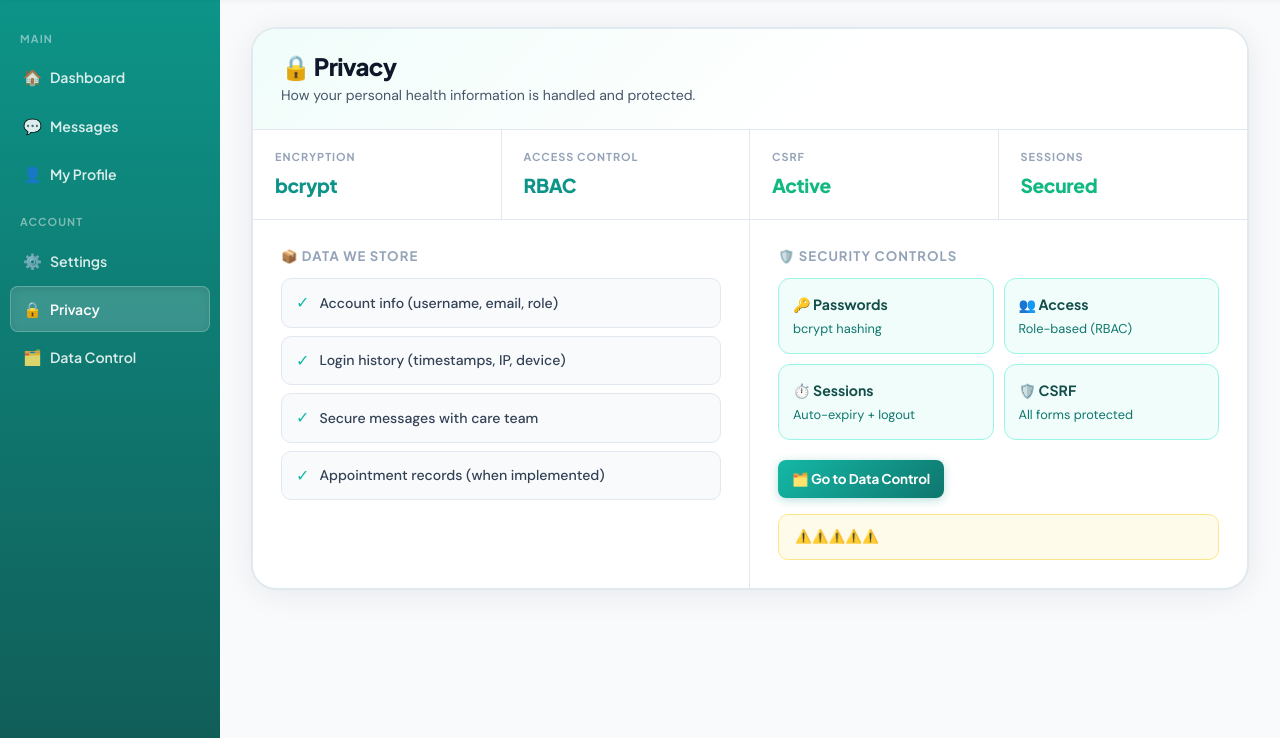
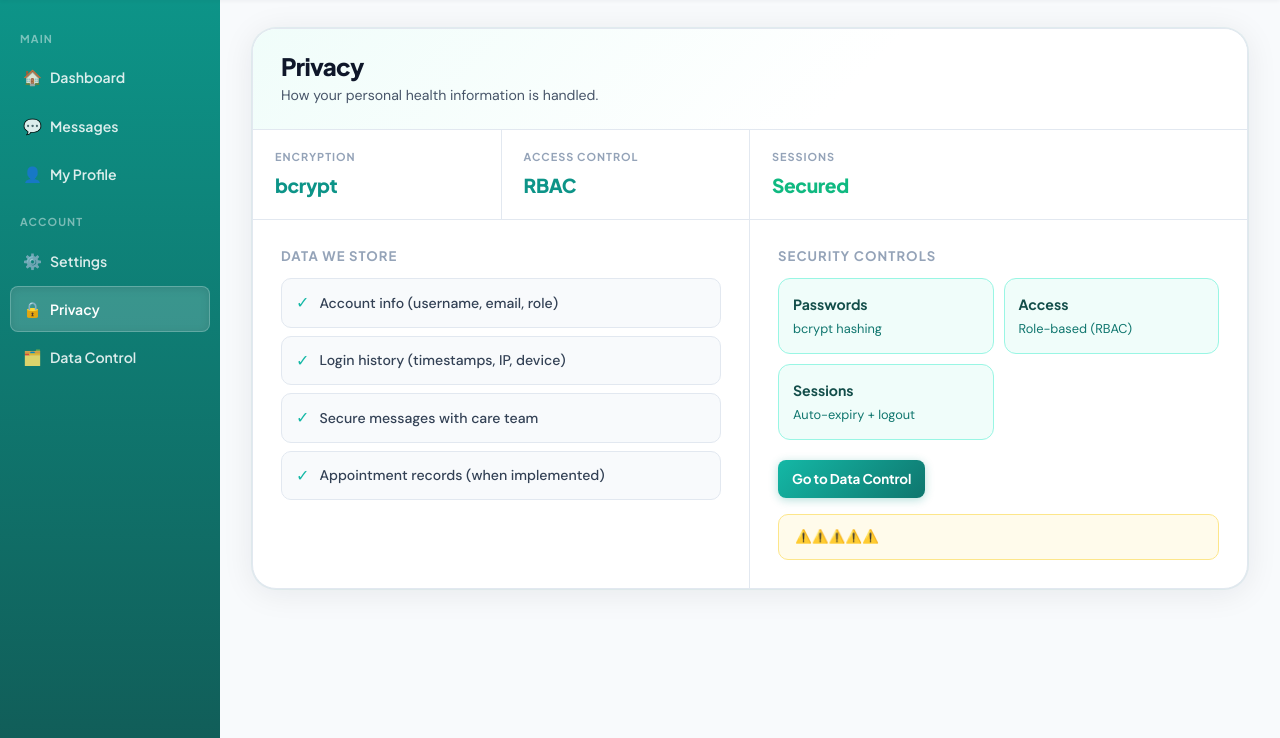
Before and after one commit to TheBobGottfriedFan/CS310_GROUP03, a Django app: page /privacy/ in a window 1280 px wide. Shown: the part 62-800 px from the top of the page. Run offline with Django 4.2, Linux system fonts and the light colour scheme; the visitor is signed in with stand-in values (Sample User, id 1); data that the repository does not hold is empty.

Commit message:
Update privacy.html

```diff
--- a/portal/templates/portal/privacy.html
+++ b/portal/templates/portal/privacy.html
@@ -6,8 +6,8 @@
 
   <!-- Header -->
   <div style="padding:22px 28px; border-bottom:1px solid var(--border); background:linear-gradient(135deg,var(--teal-50) 0%,white 60%);">
-    <h1 style="font-family:var(--font); font-size:1.5rem; font-weight:900; letter-spacing:-0.03em; color:var(--gray-900); margin:0 0 3px;">🔒 Privacy</h1>
-    <p class="muted" style="margin:0; font-size:0.88rem;">How your personal health information is handled and protected.</p>
+    <h1 style="font-family:var(--font); font-size:1.5rem; font-weight:900; letter-spacing:-0.03em; color:var(--gray-900); margin:0 0 3px;">Privacy</h1>
+    <p class="muted" style="margin:0; font-size:0.88rem;">How your personal health information is handled.</p>
   </div>
 
   <!-- Stats row -->
@@ -20,10 +20,6 @@
       <p style="font-size:0.68rem; font-weight:700; letter-spacing:0.09em; text-transform:uppercase; color:var(--text-muted); margin:0 0 5px; font-family:var(--font);">Access Control</p>
       <p style="font-size:1.2rem; font-weight:900; color:var(--teal-600); font-family:var(--font); letter-spacing:-0.02em; margin:0;">RBAC</p>
     </div>
-    <div style="padding:18px 22px; border-right:1px solid var(--border);">
-      <p style="font-size:0.68rem; font-weight:700; letter-spacing:0.09em; text-transform:uppercase; color:var(--text-muted); margin:0 0 5px; font-family:var(--font);">CSRF</p>
-      <p style="font-size:1.2rem; font-weight:900; color:var(--green); font-family:var(--font); letter-spacing:-0.02em; margin:0;">Active</p>
-    </div>
     <div style="padding:18px 22px;">
       <p style="font-size:0.68rem; font-weight:700; letter-spacing:0.09em; text-transform:uppercase; color:var(--text-muted); margin:0 0 5px; font-family:var(--font);">Sessions</p>
       <p style="font-size:1.2rem; font-weight:900; color:var(--green); font-family:var(--font); letter-spacing:-0.02em; margin:0;">Secured</p>
@@ -34,7 +30,7 @@
   <div style="display:grid; grid-template-columns:1fr 1fr; gap:0;">
 
     <div style="padding:28px; border-right:1px solid var(--border);">
-      <h3 style="font-family:var(--font); font-size:0.82rem; font-weight:700; text-transform:uppercase; letter-spacing:0.08em; color:var(--text-muted); margin:0 0 14px;">📦 Data We Store</h3>
+      <h3 style="font-family:var(--font); font-size:0.82rem; font-weight:700; text-transform:uppercase; letter-spacing:0.08em; color:var(--text-muted); margin:0 0 14px;">Data We Store</h3>
       <div style="display:flex; flex-direction:column; gap:8px;">
         {% for item in "1234" %}
         {% endfor %}
@@ -58,26 +54,22 @@
     </div>
 
     <div style="padding:28px;">
-      <h3 style="font-family:var(--font); font-size:0.82rem; font-weight:700; text-transform:uppercase; letter-spacing:0.08em; color:var(--text-muted); margin:0 0 14px;">🛡️ Security Controls</h3>
+      <h3 style="font-family:var(--font); font-size:0.82rem; font-weight:700; text-transform:uppercase; letter-spacing:0.08em; color:var(--text-muted); margin:0 0 14px;">Security Controls</h3>
       <div style="display:grid; grid-template-columns:1fr 1fr; gap:10px; margin-bottom:20px;">
         <div style="padding:14px; background:var(--teal-50); border:1px solid var(--teal-200); border-radius:12px;">
-          <p style="font-family:var(--font); font-weight:700; font-size:0.88rem; color:var(--teal-900); margin:0 0 3px;">🔑 Passwords</p>
+          <p style="font-family:var(--font); font-weight:700; font-size:0.88rem; color:var(--teal-900); margin:0 0 3px;">Passwords</p>
           <p style="font-size:0.8rem; color:var(--teal-700); margin:0;">bcrypt hashing</p>
         </div>
         <div style="padding:14px; background:var(--teal-50); border:1px solid var(--teal-200); border-radius:12px;">
-          <p style="font-family:var(--font); font-weight:700; font-size:0.88rem; color:var(--teal-900); margin:0 0 3px;">👥 Access</p>
+          <p style="font-family:var(--font); font-weight:700; font-size:0.88rem; color:var(--teal-900); margin:0 0 3px;">Access</p>
           <p style="font-size:0.8rem; color:var(--teal-700); margin:0;">Role-based (RBAC)</p>
         </div>
         <div style="padding:14px; background:var(--teal-50); border:1px solid var(--teal-200); border-radius:12px;">
-          <p style="font-family:var(--font); font-weight:700; font-size:0.88rem; color:var(--teal-900); margin:0 0 3px;">⏱️ Sessions</p>
+          <p style="font-family:var(--font); font-weight:700; font-size:0.88rem; color:var(--teal-900); margin:0 0 3px;">Sessions</p>
           <p style="font-size:0.8rem; color:var(--teal-700); margin:0;">Auto-expiry + logout</p>
         </div>
-        <div style="padding:14px; background:var(--teal-50); border:1px solid var(--teal-200); border-radius:12px;">
-          <p style="font-family:var(--font); font-weight:700; font-size:0.88rem; color:var(--teal-900); margin:0 0 3px;">🛡️ CSRF</p>
-          <p style="font-size:0.8rem; color:var(--teal-700); margin:0;">All forms protected</p>
-        </div>
       </div>
-      <a class="btn btn-sm" href="{% url 'portal:data_control' %}">🗂️ Go to Data Control</a>
+      <a class="btn btn-sm" href="{% url 'portal:data_control' %}">Go to Data Control</a>
       <div style="margin-top:16px; padding:12px 16px; background:var(--amber-light); border:1px solid #fde68a; border-radius:10px; font-size:0.84rem; color:#92400e; line-height:1.5;">
         ⚠️⚠️⚠️⚠️⚠️
       </div>
```
